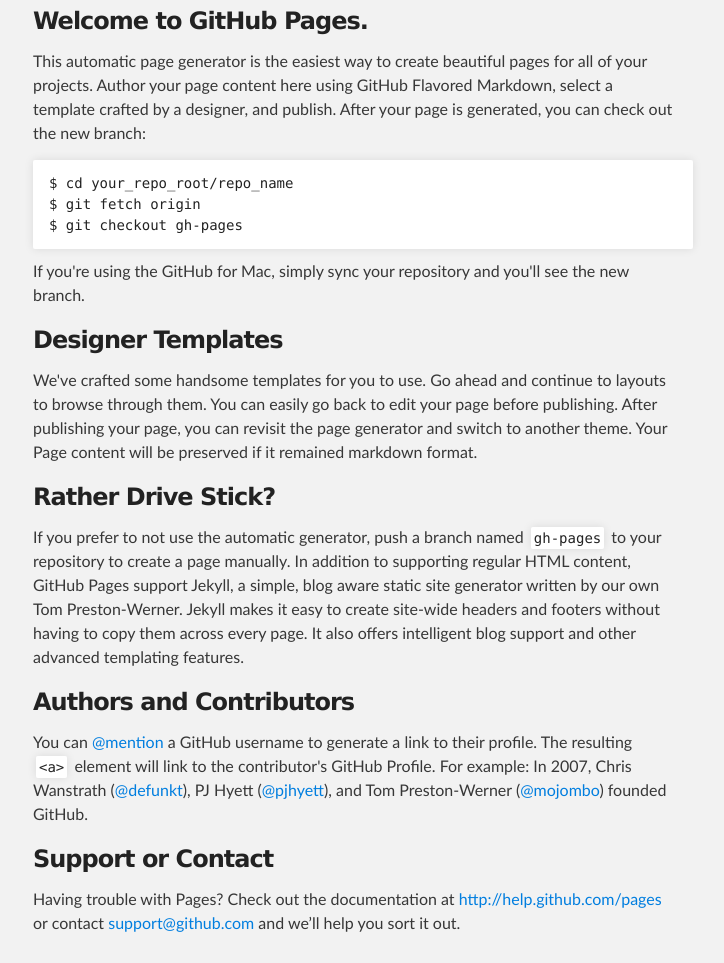
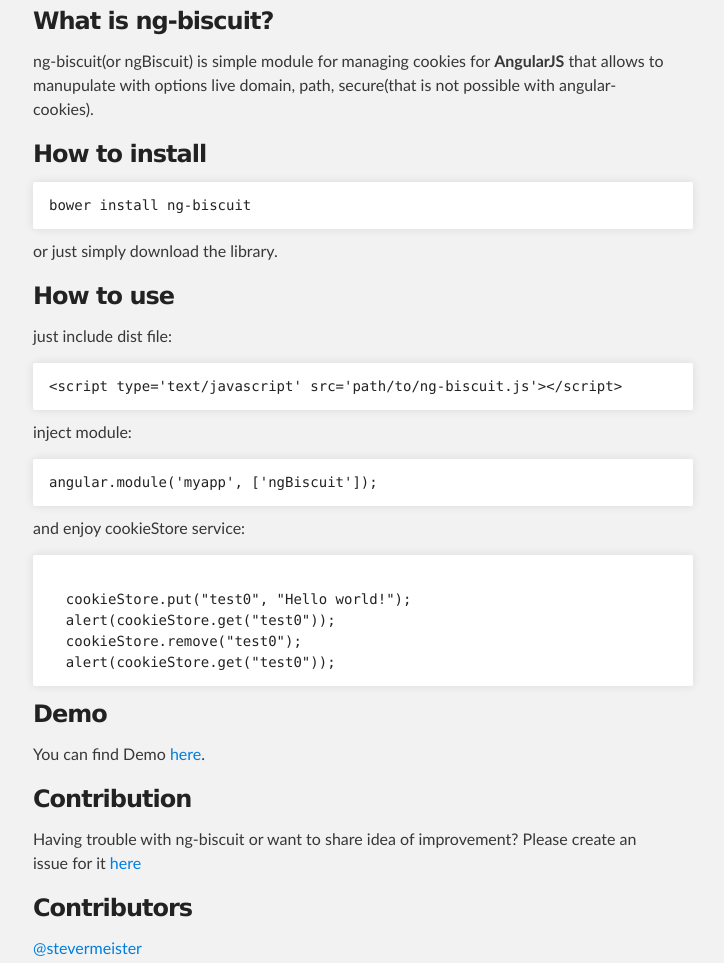
Before and after one commit to stevermeister/ng-biscuit, a plain HTML site: page index.html in a window 1280 px wide. Shown: the part 293-1256 px from the top of the page, without its empty margins (287-1011 px from the left). Drawn offline with Linux system fonts and the light colour scheme.

Commit message:
update site

```diff
--- a/index.html
+++ b/index.html
@@ -4,7 +4,8 @@
 <head>
   <meta charset='utf-8'>
   <meta http-equiv="X-UA-Compatible" content="chrome=1">
-    <meta name="description" content="Ng-biscuit : AngularJS cookies plugin with possibility to set options like domain, path ...">
+  <meta name="description"
+        content="Ng-biscuit : AngularJS cookies plugin with possibility to set options like domain, path ...">
 
   <link rel="stylesheet" type="text/css" media="screen" href="stylesheets/stylesheet.css">
 
@@ -19,11 +20,14 @@
     <a id="forkme_banner" href="https://github.com/stevermeister/ng-biscuit">View on GitHub</a>
 
     <h1 id="project_title">Ng-biscuit</h1>
+
     <h2 id="project_tagline">AngularJS cookies plugin with possibility to set options like domain, path ...</h2>
 
     <section id="downloads">
-              <a class="zip_download_link" href="https://github.com/stevermeister/ng-biscuit/zipball/master">Download this project as a .zip file</a>
-              <a class="tar_download_link" href="https://github.com/stevermeister/ng-biscuit/tarball/master">Download this project as a tar.gz file</a>
+      <a class="zip_download_link" href="https://github.com/stevermeister/ng-biscuit/zipball/master">Download this
+        project as a .zip file</a>
+      <a class="tar_download_link" href="https://github.com/stevermeister/ng-biscuit/tarball/master">Download this
+        project as a tar.gz file</a>
     </section>
   </header>
 </div>
@@ -32,36 +36,62 @@
 <div id="main_content_wrap" class="outer">
   <section id="main_content" class="inner">
     <h3>
-<a name="welcome-to-github-pages" class="anchor" href="#welcome-to-github-pages"><span class="octicon octicon-link"></span></a>Welcome to GitHub Pages.</h3>
+      <a name="what-is-ng-biscuit" class="anchor" href="#what-is-ng-biscuit"><span class="octicon octicon-link"></span></a>What
+      is ng-biscuit?</h3>
 
-<p>This automatic page generator is the easiest way to create beautiful pages for all of your projects. Author your page content here using GitHub Flavored Markdown, select a template crafted by a designer, and publish. After your page is generated, you can check out the new branch:</p>
+    <p>ng-biscuit(or ngBiscuit) is simple module for managing cookies for <strong>AngularJS</strong>
+      that allows to manupulate with options live domain, path, secure(that is not possible with angular-cookies).</p>
 
-<pre><code>$ cd your_repo_root/repo_name
-$ git fetch origin
-$ git checkout gh-pages
+    <h3>
+      <a name="how-to-install" class="anchor" href="#how-to-install"><span class="octicon octicon-link"></span></a>How
+      to install</h3>
+
+<pre><code>bower install ng-biscuit
 </code></pre>
 
-<p>If you're using the GitHub for Mac, simply sync your repository and you'll see the new branch.</p>
+    <p>or just simply download the library.</p>
 
     <h3>
-<a name="designer-templates" class="anchor" href="#designer-templates"><span class="octicon octicon-link"></span></a>Designer Templates</h3>
+      <a name="how-to-use" class="anchor" href="#how-to-use"><span class="octicon octicon-link"></span></a>How to use
+    </h3>
 
-<p>We've crafted some handsome templates for you to use. Go ahead and continue to layouts to browse through them. You can easily go back to edit your page before publishing. After publishing your page, you can revisit the page generator and switch to another theme. Your Page content will be preserved if it remained markdown format.</p>
+    <p>just include dist file:</p>
+
+<pre><code>&lt;script type='text/javascript' src='path/to/ng-biscuit.js'&gt;&lt;/script&gt;
+</code></pre>
+
+    <p>inject module:</p>
+
+<pre><code>angular.module('myapp', ['ngBiscuit']);
+</code></pre>
+
+    <p>and enjoy cookieStore service:</p>
+
+<pre><code>
+  cookieStore.put("test0", "Hello world!");
+  alert(cookieStore.get("test0"));
+  cookieStore.remove("test0");
+  alert(cookieStore.get("test0"));
+</code></pre>
 
     <h3>
-<a name="rather-drive-stick" class="anchor" href="#rather-drive-stick"><span class="octicon octicon-link"></span></a>Rather Drive Stick?</h3>
+      <a name="demo" class="anchor" href="#demo"><span class="octicon octicon-link"></span></a>Demo</h3>
 
-<p>If you prefer to not use the automatic generator, push a branch named <code>gh-pages</code> to your repository to create a page manually. In addition to supporting regular HTML content, GitHub Pages support Jekyll, a simple, blog aware static site generator written by our own Tom Preston-Werner. Jekyll makes it easy to create site-wide headers and footers without having to copy them across every page. It also offers intelligent blog support and other advanced templating features.</p>
+    <p>You can find Demo <a href="demo/">here</a>.</p>
 
     <h3>
-<a name="authors-and-contributors" class="anchor" href="#authors-and-contributors"><span class="octicon octicon-link"></span></a>Authors and Contributors</h3>
+      <a name="contribution" class="anchor" href="#contribution"><span class="octicon octicon-link"></span></a>Contribution
+    </h3>
 
-<p>You can <a href="https://github.com/blog/821" class="user-mention">@mention</a> a GitHub username to generate a link to their profile. The resulting <code>&lt;a&gt;</code> element will link to the contributor's GitHub Profile. For example: In 2007, Chris Wanstrath (<a href="https://github.com/defunkt" class="user-mention">@defunkt</a>), PJ Hyett (<a href="https://github.com/pjhyett" class="user-mention">@pjhyett</a>), and Tom Preston-Werner (<a href="https://github.com/mojombo" class="user-mention">@mojombo</a>) founded GitHub.</p>
+    <p>Having trouble with ng-biscuit or want to share idea of improvement? Please create an issue for it <a
+        href="https://github.com/stevermeister/ng-biscuit/issues">here</a></p>
 
     <h3>
-<a name="support-or-contact" class="anchor" href="#support-or-contact"><span class="octicon octicon-link"></span></a>Support or Contact</h3>
+      <a name="author" class="anchor" href="#author"><span class="octicon octicon-link"></span></a>Contributors</h3>
 
-<p>Having trouble with Pages? Check out the documentation at <a href="http://help.github.com/pages">http://help.github.com/pages</a> or contact <a href="mailto:support@github.com">support@github.com</a> and we’ll help you sort it out.</p>
+    <p>
+      <a href="https://github.com/stevermeister" class="user-mention">@stevermeister</a>
+    </p>
   </section>
 </div>
 
@@ -69,11 +99,11 @@
 <div id="footer_wrap" class="outer">
   <footer class="inner">
     <p class="copyright">Ng-biscuit maintained by <a href="https://github.com/stevermeister">stevermeister</a></p>
+
     <p>Published with <a href="http://pages.github.com">GitHub Pages</a></p>
   </footer>
 </div>
 
 
-
 </body>
 </html>
```
Also changed, not shown: 1 other file. Lines whose indentation alone changed are shown as unchanged.
